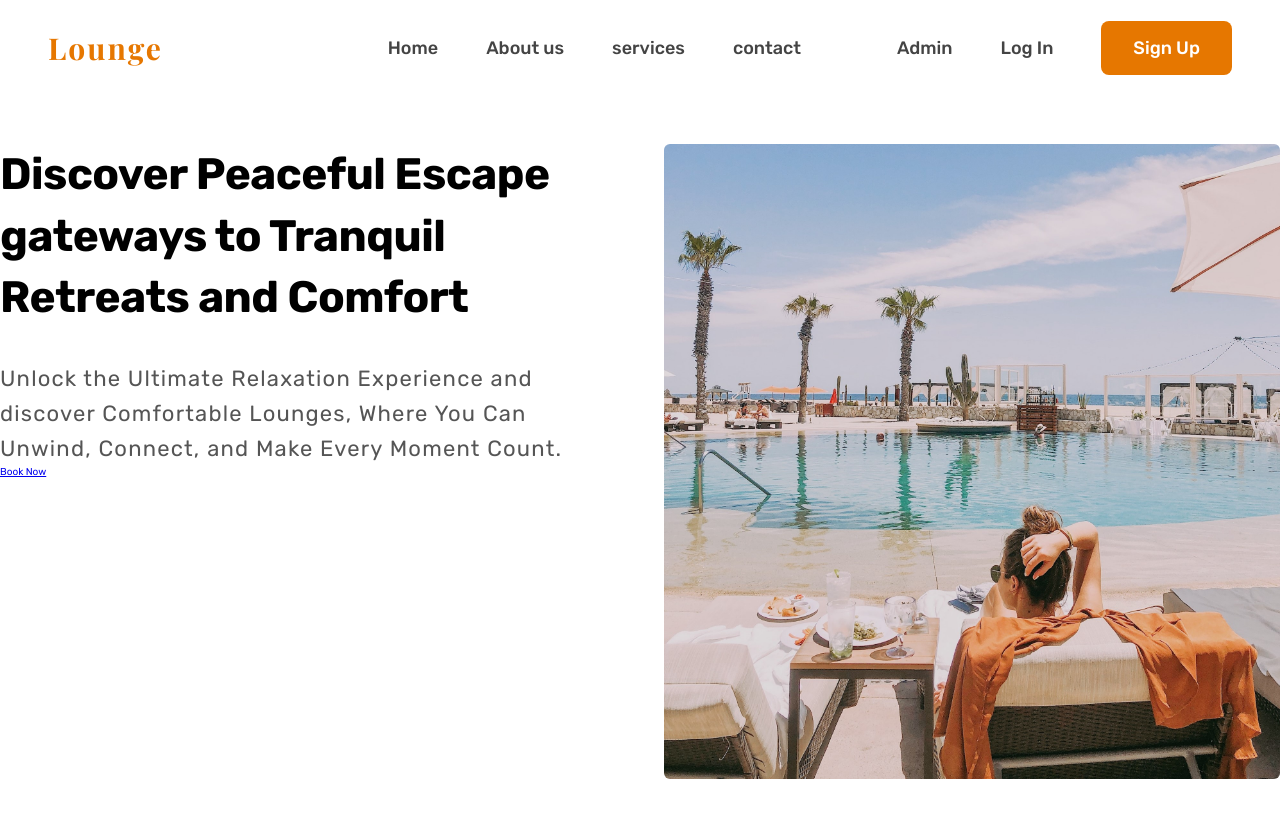
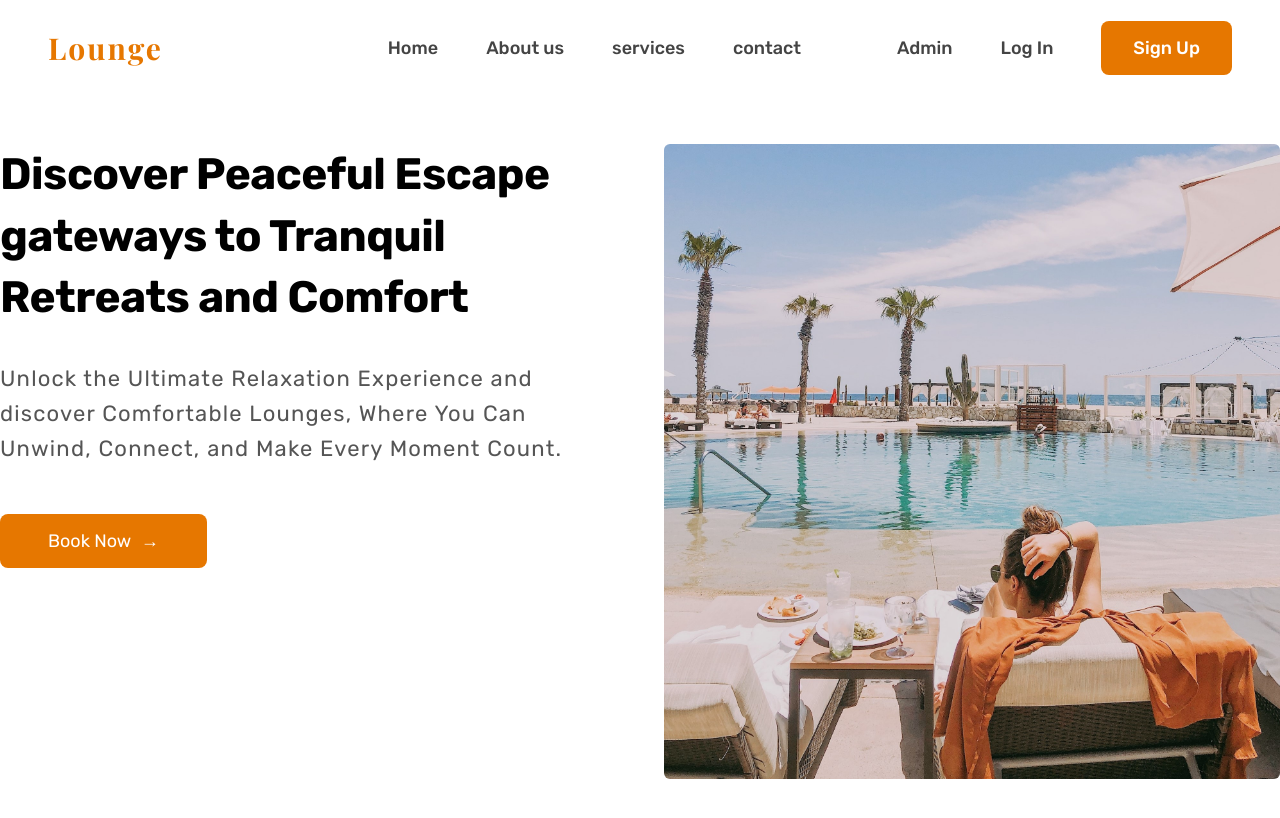
Before and after one commit to kenmusau/lounge-link-client, a React (Vite) app: page / in a window 1280 px wide. Shown: the top 818 px of the page. Built offline with nearby package versions, Linux system fonts and the light colour scheme; the HTML template or start-up script is replaced by a standard one; a web font is replaced by a local one.

Commit message:
style hero cta

```diff
--- a/src/components/LandingPage/Home.css
+++ b/src/components/LandingPage/Home.css
@@ -10,6 +10,23 @@
   max-width: 120rem;
   margin: 0 auto;
   padding: 0 4.8rem;
+}
+
+.btn:link,
+.btn:visited {
+  display: inline-block;
+  text-decoration: none;
+  padding: 1.6rem 4.8rem;
+  font-size: 1.8rem;
+  color: #fff;
+  background-color: #e67700;
+
+  border-radius: 8px;
+}
+
+.btn:hover,
+.btn:hover {
+  background-color: #cf6b00;
 }
 
 /* Header section */
@@ -104,6 +121,7 @@
   color: #555;
   line-height: 1.6;
   letter-spacing: 1.2px;
+  margin-bottom: 4.8rem;
 }
 
 .hero-image-box img {
@@ -111,6 +129,10 @@
   border-radius: 6px;
 }
 
+.hero-btn--cta span {
+  margin-right: 0.5rem;
+}
+
 /* - FONT SIZE SYSTEM (px)
 10 / 12 / 14 / 16 / 18 / 20 / 24 / 30 / 36 / 44 / 52 / 62 / 74 / 86 / 98
 
--- a/src/components/LandingPage/Home.jsx
+++ b/src/components/LandingPage/Home.jsx
@@ -64,7 +64,9 @@ function Home() {
                 Comfortable Lounges, Where You Can Unwind, Connect, and Make
                 Every Moment Count.
               </p>
-              <a href="#">Book Now</a>
+              <a href="#" className="btn hero-btn--cta">
+                <span>Book Now</span> &rarr;
+              </a>
             </div>
             <div className="hero-image-box">
               <img src={heroImage} alt="A photo of beach scenary" />
```
